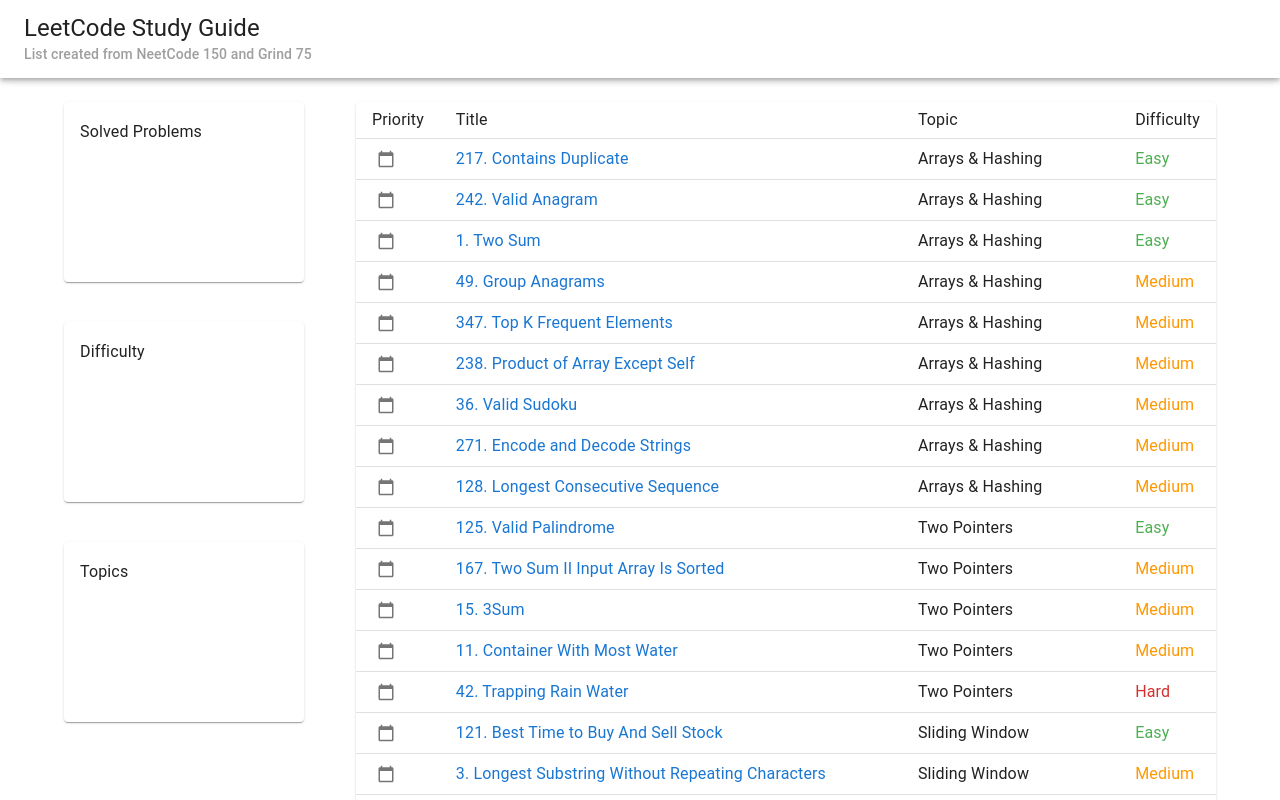
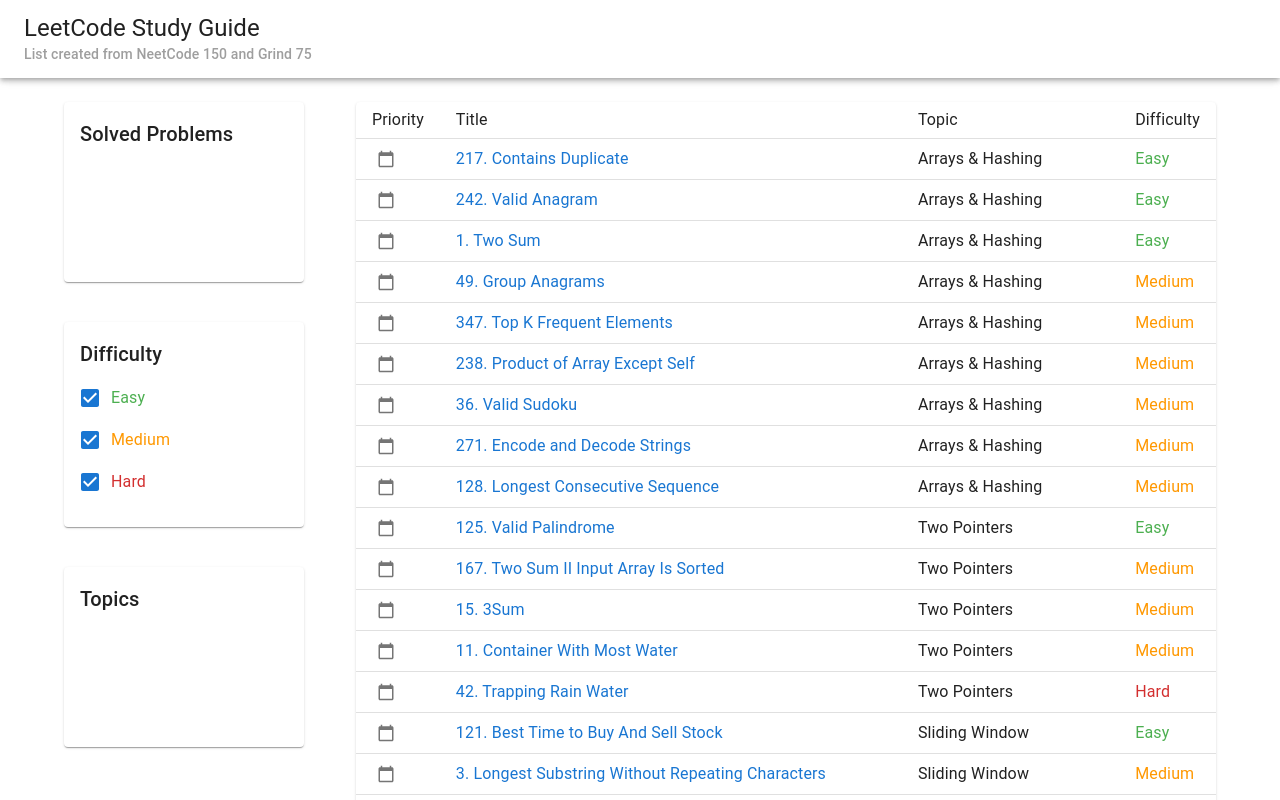
Before and after one commit to yamakenth/leetcode-study-guide, a React (Create React App) app: page / in a window 1280 px wide. Shown: the top 800 px of the page. Built offline with nearby package versions, Linux system fonts and the light colour scheme.

Commit message:
Add feature to filter table by difficulty

```diff
--- a/src/App.tsx
+++ b/src/App.tsx
@@ -7,11 +7,20 @@
 import createQuestions from "./utils/createQuestions";
 import useLocalStorageState from "./hooks/useLocalStorageState";
 
+const initialDifficultyFilter: Question["difficulty"][] = [
+  "easy",
+  "medium",
+  "hard",
+];
+
 function App() {
   const [questions, setQuestions] = useLocalStorageState<Question[]>(
     "questions",
     createQuestions(initialQuestions)
   );
+  const [difficultyFilter, setDifficultyFilter] = useLocalStorageState<
+    Question["difficulty"][]
+  >("difficulty-filter", initialDifficultyFilter);
 
   function handlePriorityToggle(id: number, priority: Question["priority"]) {
     const newQuestions = [...questions];
@@ -24,17 +33,25 @@
     setQuestions(newQuestions);
   }
 
+  function filterByDifficulty(difficulties: Question["difficulty"][]) {
+    setDifficultyFilter(difficulties);
+  }
+
   return (
     <div className="App">
       <Header />
       <Container sx={{ padding: "24px 0" }}>
         <Grid container spacing={2}>
           <Grid item xs={12} md={3}>
-            <Cards />
+            <Cards
+              difficultyFilter={difficultyFilter}
+              filterByDifficulties={filterByDifficulty}
+            />
           </Grid>
           <Grid item xs={12} md={9}>
             <Table
               questions={questions}
+              difficultyFilter={difficultyFilter}
               handlePriorityToggle={handlePriorityToggle}
             />
           </Grid>
--- a/src/components/Card.tsx
+++ b/src/components/Card.tsx
@@ -7,7 +7,7 @@
 export default function Card({ children, ...props }: CardProps = {}) {
   return (
     <MaterialCard
-      sx={{ maxWidth: 240, height: 180, marginBottom: 4 }}
+      sx={{ maxWidth: 240, minHeight: 180, marginBottom: 4 }}
       {...props}
     >
       <CardContent>{children}</CardContent>
--- a/src/components/Cards.tsx
+++ b/src/components/Cards.tsx
@@ -1,26 +1,35 @@
 import { Grid, Typography } from "@mui/material";
 import Card from "./Card";
+import DifficultyCheckboxCard from "./DifficultyCheckboxCard";
+import Question from "../types/Question";
 
-export default function Cards() {
+interface CardsProps {
+  difficultyFilter: Question["difficulty"][];
+  filterByDifficulties: (difficulties: Question["difficulty"][]) => void;
+}
+
+export default function Cards({
+  difficultyFilter,
+  filterByDifficulties,
+}: CardsProps) {
   return (
     <Grid container spacing={1}>
       <Grid item xs={4} md={12}>
         <Card>
-          <Typography variant="subtitle1" component="h2">
+          <Typography variant="h6" component="h2" gutterBottom>
             Solved Problems
           </Typography>
         </Card>
       </Grid>
       <Grid item xs={4} md={12}>
-        <Card>
-          <Typography variant="subtitle1" component="h2">
-            Difficulty
-          </Typography>
-        </Card>
+        <DifficultyCheckboxCard
+          difficultyFilter={difficultyFilter}
+          filterByDifficulties={filterByDifficulties}
+        />
       </Grid>
       <Grid item xs={4} md={12}>
         <Card>
-          <Typography variant="subtitle1" component="h2">
+          <Typography variant="h6" component="h2" gutterBottom>
             Topics
           </Typography>
         </Card>
--- /dev/null
+++ b/src/components/DifficultyCheckboxCard.tsx
@@ -0,0 +1,62 @@
+import {
+  Checkbox,
+  FormControlLabel,
+  FormGroup,
+  Typography,
+} from "@mui/material";
+import Card from "./Card";
+import getDifficultyColor from "../utils/getDifficultyColor";
+import Question from "../types/Question";
+import { ChangeEvent } from "react";
+import stringToTitleCase from "../utils/stringToTitleCase";
+
+interface DifficultyCheckboxCardProps {
+  difficultyFilter: Question["difficulty"][];
+  filterByDifficulties: (difficulties: Question["difficulty"][]) => void;
+}
+
+const difficulties: Question["difficulty"][] = ["easy", "medium", "hard"];
+
+export default function DifficultyCheckboxCard({
+  difficultyFilter,
+  filterByDifficulties,
+}: DifficultyCheckboxCardProps) {
+  function handleCheck(e: ChangeEvent<HTMLInputElement>) {
+    const newDifficulties = [...difficultyFilter];
+    const newDifficulty = e.target.value as Question["difficulty"];
+    const idx = newDifficulties.indexOf(newDifficulty);
+    if (idx !== -1) {
+      newDifficulties.splice(idx, 1);
+    } else {
+      newDifficulties.push(newDifficulty);
+    }
+    filterByDifficulties(newDifficulties);
+  }
+
+  return (
+    <Card>
+      <Typography variant="h6" component="h2" gutterBottom>
+        Difficulty
+      </Typography>
+      <FormGroup>
+        {difficulties.map((difficulty) => (
+          <FormControlLabel
+            key={difficulty}
+            control={
+              <Checkbox
+                checked={difficultyFilter.includes(difficulty)}
+                onChange={handleCheck}
+                value={difficulty}
+              />
+            }
+            label={
+              <Typography color={getDifficultyColor(difficulty)}>
+                {stringToTitleCase(difficulty)}
+              </Typography>
+            }
+          />
+        ))}
+      </FormGroup>
+    </Card>
+  );
+}
--- a/src/components/Table.tsx
+++ b/src/components/Table.tsx
@@ -17,12 +17,17 @@
 
 interface TableProps {
   questions: Question[];
+  difficultyFilter: Question["difficulty"][];
   handlePriorityToggle: (id: number, priority: Question["priority"]) => void;
 }
 
 const headings = ["Priority", "Title", "Topic", "Difficulty"];
 
-export default function Table({ questions, handlePriorityToggle }: TableProps) {
+export default function Table({
+  questions,
+  difficultyFilter,
+  handlePriorityToggle,
+}: TableProps) {
   return (
     <div>
       <TableContainer component={Paper}>
@@ -37,7 +42,11 @@
             </TableRow>
           </TableHead>
           <TableBody>
-            {questions.map((question) => (
+            {questions
+              .filter((question) =>
+                difficultyFilter.includes(question.difficulty)
+              )
+              .map((question) => (
                 <TableRow
                   key={question.questionId}
                   sx={{ bgcolor: getPriorityBgColor(question.priority) }}
```
Also changed, not shown: tsconfig.json (+2 -8 lines). Lines whose indentation alone changed are shown as unchanged.
